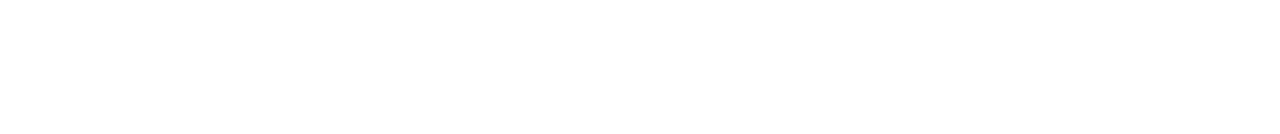
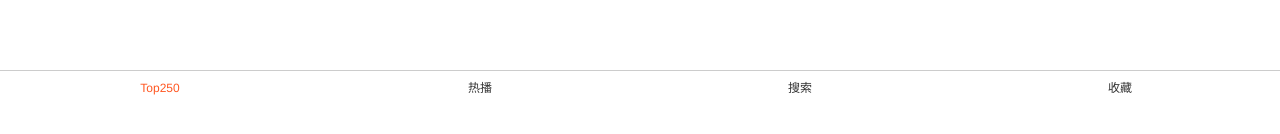
Before and after one commit to andluo90/Celery-Movies, a Vue app: page /#/like in a window 1280 px wide. Shown: the part 680-814 px from the top of the page. Built offline with nearby package versions, Linux system fonts and the light colour scheme; a small style sheet from the web is missing.

Commit message:
footer组件从container往外移

```diff
--- a/src/App.vue
+++ b/src/App.vue
@@ -1,12 +1,17 @@
 <template>
   <div id="app">
     <router-view/>
+    <Footer ></Footer>
   </div>
 </template>
 
 <script>
+import Footer from '@/components/Footer'
 export default {
-  name: 'App'
+  name: 'App',
+  components:{
+    Footer
+  },
 }
 </script>
 <style>
--- a/src/components/Container.vue
+++ b/src/components/Container.vue
@@ -7,7 +7,6 @@
 
     </section>
 
-    <Footer ></Footer>
     <div class="loading" v-if="isLoading">
         <span class="iconfont icon-Loading"></span>
     </div>
@@ -16,17 +15,12 @@
 </template>
 
 <script>
-import Footer from '@/components/Footer'
+import {mapState} from 'vuex'
 export default {
+  name: 'Container',
 
-  name: 'Container',
-  components:{
-    Footer
-  },
-  data () {
-    return {
-      isLoading: this.$store.state.isLoading
-    }
+  computed:{
+    ...mapState(['isLoading'])
   }
 }
 </script>
--- a/src/components/Footer.vue
+++ b/src/components/Footer.vue
@@ -1,21 +1,29 @@
 <template>
     <div class="footer">
-        <div :class="currentTab==='top'?'active':''"  @click="toggleTab('top')">
+        <router-link to="/">
+            <div class="wrapper" :class="currentTab==='top'?'active':''"  @click="toggleTab('top')">
                 <span class="iconfont icon-top250"></span>
                 <span>Top250</span>
             </div>
-        <div :class="currentTab==='hot'?'active':''" @click="toggleTab('hot')">
+        </router-link>
+        <router-link to="hot">
+            <div class="wrapper" :class="currentTab==='hot'?'active':''" @click="toggleTab('hot')">
                 <span class="iconfont icon-75"></span>
                 <span>热播</span>
             </div>
-        <div :class="currentTab==='search'?'active':''" @click="toggleTab('search')">
+        </router-link>
+        <router-link to="search">
+            <div class="wrapper" to="/search" :class="currentTab==='search'?'active':''" @click="toggleTab('search')">
                 <span class="iconfont icon-sousuo"></span>
                 <span>搜索</span>
             </div>
-        <div data-id="xihuan" :class="currentTab==='like'?'active':''"  @click="toggleTab('like')">
+        </router-link>
+        <router-link to="like">
+            <div class="wrapper" to="/like" data-id="xihuan" :class="currentTab==='like'?'active':''"  @click="toggleTab('like')">
                 <span class="iconfont icon-xihuan"></span>
                 <span>收藏</span>
             </div>
+         </router-link>
     </div>
 
 </template>
@@ -48,8 +56,16 @@
           bottom:0;
           display: flex;
 
-          > div {
+          > a {
               flex:1;
+              text-decoration: none;
+
+          }
+
+          .wrapper {
+            text-decoration: none;
+            color:#333;
+
             text-align: center;
 
             &.active {
--- a/src/router/index.js
+++ b/src/router/index.js
@@ -10,6 +10,21 @@
       path: '/',
       name: 'Container',
       component: Container
+    },
+    {
+      path: '/hot',
+      name: 'hot',
+      component: Container
+    },
+    {
+      path: '/search',
+      name: 'search',
+      component: Container
+    },
+    {
+      path: '/like',
+      name: 'like',
+      component: Container
     }
   ]
 })
--- a/src/store/index.js
+++ b/src/store/index.js
@@ -5,7 +5,7 @@
 
 export default new Vuex.Store({
     state:{
-      isLoading:false,
+      isLoading:true,
       currentTab:'top'
     },
     mutations:{
```
Also changed, not shown: 1 other file (tests, documents, lock files or other folders). Lines whose indentation alone changed are shown as unchanged.
